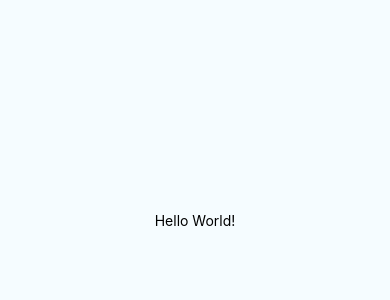
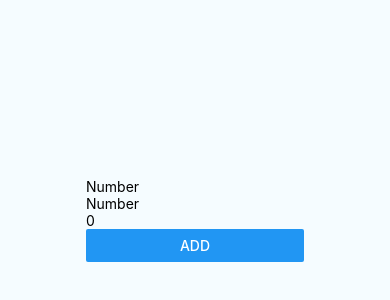
Before and after one commit to lywoo-sroeng/RNProject, a React Native app: screen / in a window 390 px wide. Shown: the part 202-502 px from the top of the page. Built offline with nearby package versions, Linux system fonts and the light colour scheme.

Commit message:
state (Counter and Calculator)

```diff
--- a/App.js
+++ b/App.js
@@ -5,13 +5,15 @@ import {
   View
 } from 'react-native';
 
+import Calculator from './Calculator';
+import Counter from './Counter';
+
 export default class App extends Component {
   render() {
     return (
       <View style={styles.container}>
-        <Text>
-          Hello World!
-        </Text>
+        {/* <Counter/> */}
+        <Calculator/>
       </View>
     );
   }
--- /dev/null
+++ b/Calculator.js
@@ -0,0 +1,43 @@
+import React, { Component } from 'react';
+import { View, Text, Button, TextInput } from 'react-native';
+
+export default class Calculator extends Component {
+
+  constructor() {
+    super();
+    this.state = {
+      num1: 0,
+      num2: 0,
+      result: 0
+    };
+  }
+
+  add = () => {
+    this.setState({ result: parseInt(this.state.num1) + parseInt(this.state.num2) });
+  }
+
+  setNum1 = (num1) => {
+    this.setState({num1});
+  }
+
+  setNum2 = (num2) => {
+    this.setState({num2});
+  }
+
+  render() {
+    return (
+      <View>
+        <TextInput
+          placeholder='Number'
+          onChangeText={this.setNum1}
+        />
+        <TextInput
+          placeholder='Number'
+          onChangeText={this.setNum2}
+        />
+        <Text>{this.state.result}</Text>
+        <Button title='Add' onPress={this.add}/>
+      </View>
+    );
+  }
+}
--- /dev/null
+++ b/Counter.js
@@ -0,0 +1,40 @@
+import React, { Component } from 'react';
+import { View, Text, Button } from 'react-native';
+
+export default class Counter extends Component {
+
+  constructor() {
+    super();
+    this.state = {
+      counter: 0
+    };
+  }
+
+  // #1 Generate function
+  add = () => {
+    // #1 setState
+    this.setState(prevState => ({ counter: prevState.counter + 1 }));
+  }
+
+  // #2 Generate function
+  sub() {
+    // #2 setState
+    this.setState({ counter: this.state.counter - 1 });
+  }
+
+  render() {
+    return (
+      <View>
+        <Text>{this.state.counter}</Text>
+        <Button
+          title='Add'
+          onPress={this.add}  // #1 Invoke function
+        />
+        <Button
+          title='Sub'
+          onPress={() => this.sub()}  // #2 Invoke function
+        />
+      </View>
+    );
+  }
+}
```
